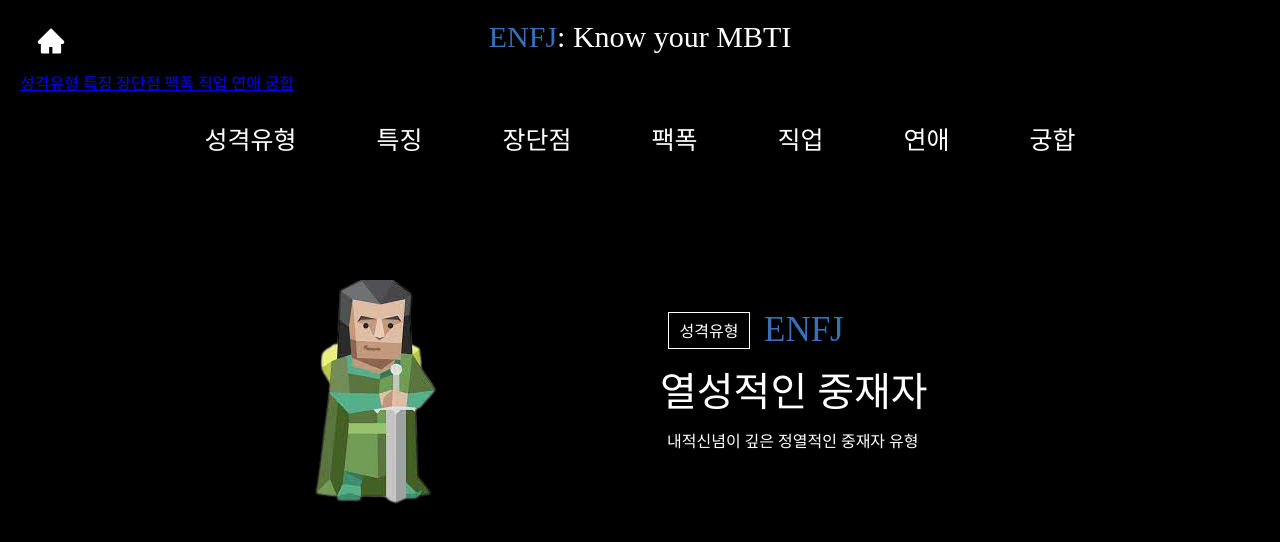
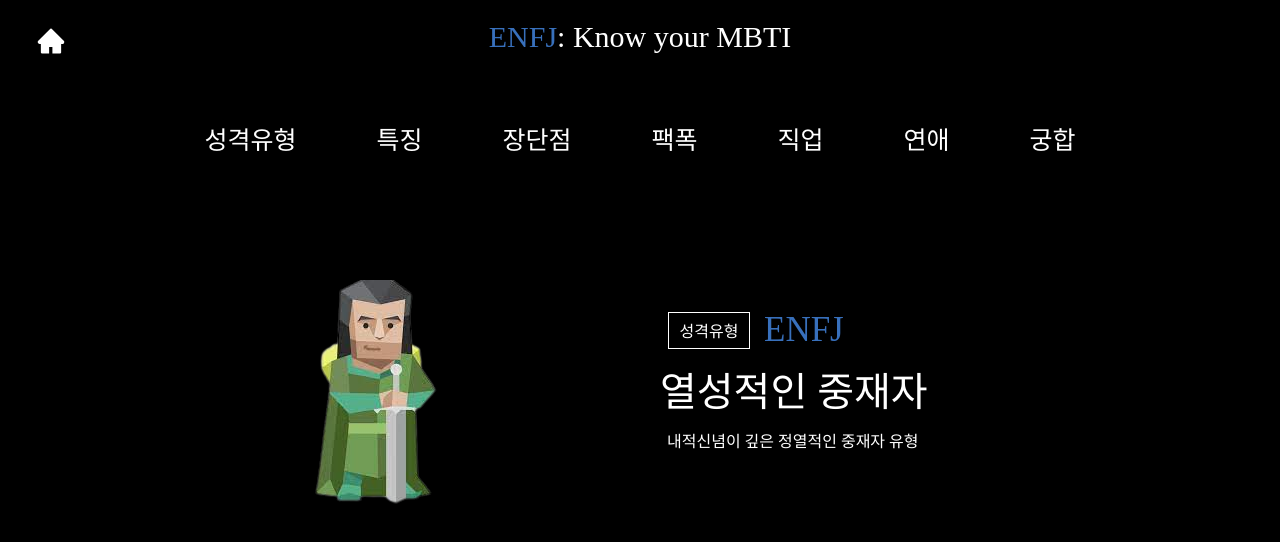
Before and after one commit to neul0129/mbti_project, a React (Create React App) app: page /profiles/ENFJ in a window 1280 px wide. Shown: the top 542 px of the page. Built offline with nearby package versions, Linux system fonts and the light colour scheme.

Commit message:
Revert "feat"
This reverts commit 440c2779fae0bbd43f7b0955f84ac3096c7c09a5.

```diff
--- a/package.json
+++ b/package.json
@@ -14,10 +14,8 @@
     "react": "^17.0.2",
     "react-dom": "^17.0.2",
     "react-icons": "^4.3.1",
-    "react-responsive": "^9.0.0-beta.6",
     "react-router-dom": "^6.2.1",
     "react-scripts": "5.0.0",
-    "styled-components": "^5.3.3",
     "web-vitals": "^2.1.4"
   },
   "scripts": {
--- a/src/pages/Profile/index.jsx
+++ b/src/pages/Profile/index.jsx
@@ -1,29 +1,8 @@
 import { useParams } from 'react-router-dom';
 import { useNavigate } from "react-router-dom";
 import { AiFillHome } from 'react-icons/ai'
-import { GiHamburgerMenu } from 'react-icons/gi'
-import { FiChevronDown } from 'react-icons/fi'
 import './style.css';
 import { useState } from 'react';
-import styled from "styled-components";
-
-const HeaderWrapper = styled.div`
-  .profile_toggle {
-    display:none;
-  }
-  @media screen and (max-width: 768px) {
-    flex-wrap: wrap;
-    .profile_toggle {
-      display: block;
-      flex-direction: column;
-    }
-    .header_menuList {
-      list-style: none;
-      display: ${(props) => (props.isToggled ? "flex" : "none")};
-    }
-  }
-`;
-
 
 // Mbti 페이지 헤더 컴포넌트
 function Header({data}) {
@@ -46,12 +25,9 @@ function Header({data}) {
 		}
 	}
 
-  const [isToggled, setIsToggled] = useState(false);
-
   return (
     <>
-      <HeaderWrapper>
-        <div className='profile_header' isToggled={isToggled}>
+			<div className='profile_header'>
 				<button onClick={backHome} className='profile_goHome'>
           <AiFillHome />
 				</button>
@@ -59,24 +35,7 @@ function Header({data}) {
 					<span className='profile_title_mbti' style={{color : data.color}}>{data.name}</span>
 					<span className='profile_title_description'>: Know your MBTI</span>
 				</div>
-          <button
-            className="profile_toggle"
-            onClick={() => {
-              setIsToggled(!isToggled);
-            }}>
-            {!isToggled ? <GiHamburgerMenu /> : <FiChevronDown />}
-          </button>
-          <ul className="header_menuList">
-            <a href='#description'> 성격유형</a>
-            <a href='#character'> 특징</a>
-            <a href='#prosCons'> 장단점</a>
-            <a href='#fact'> 팩폭</a>
-            <a href='#job'> 직업</a>
-            <a href='#love'> 연애</a>
-            <a href='#chemistry'> 궁합</a>
-          </ul>
 			</div>
-      </HeaderWrapper>
     </>
   );
 }
```
Also changed, not shown: 2 other files (tests, documents, lock files or other folders). Lines whose indentation alone changed are shown as unchanged.
